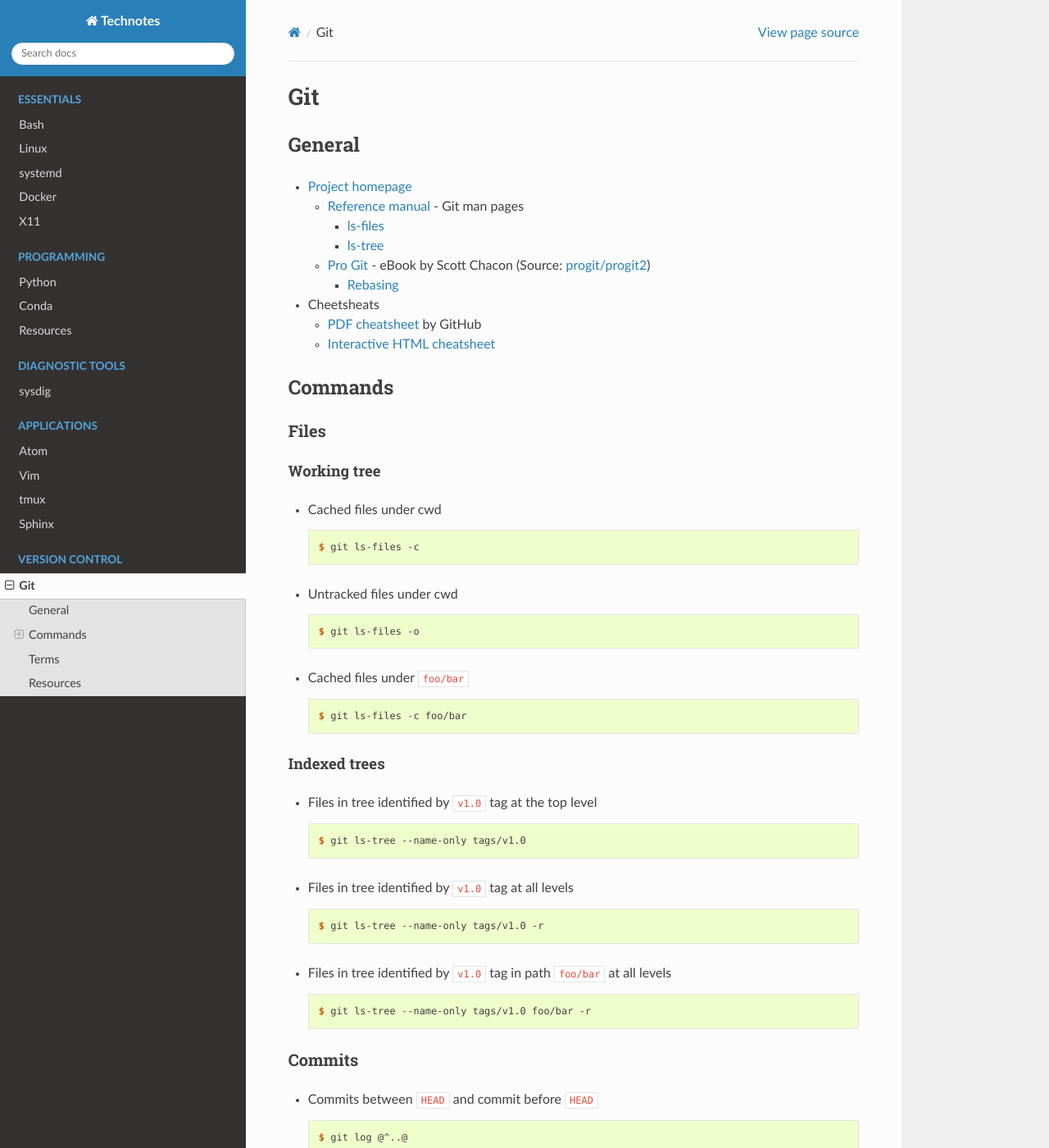
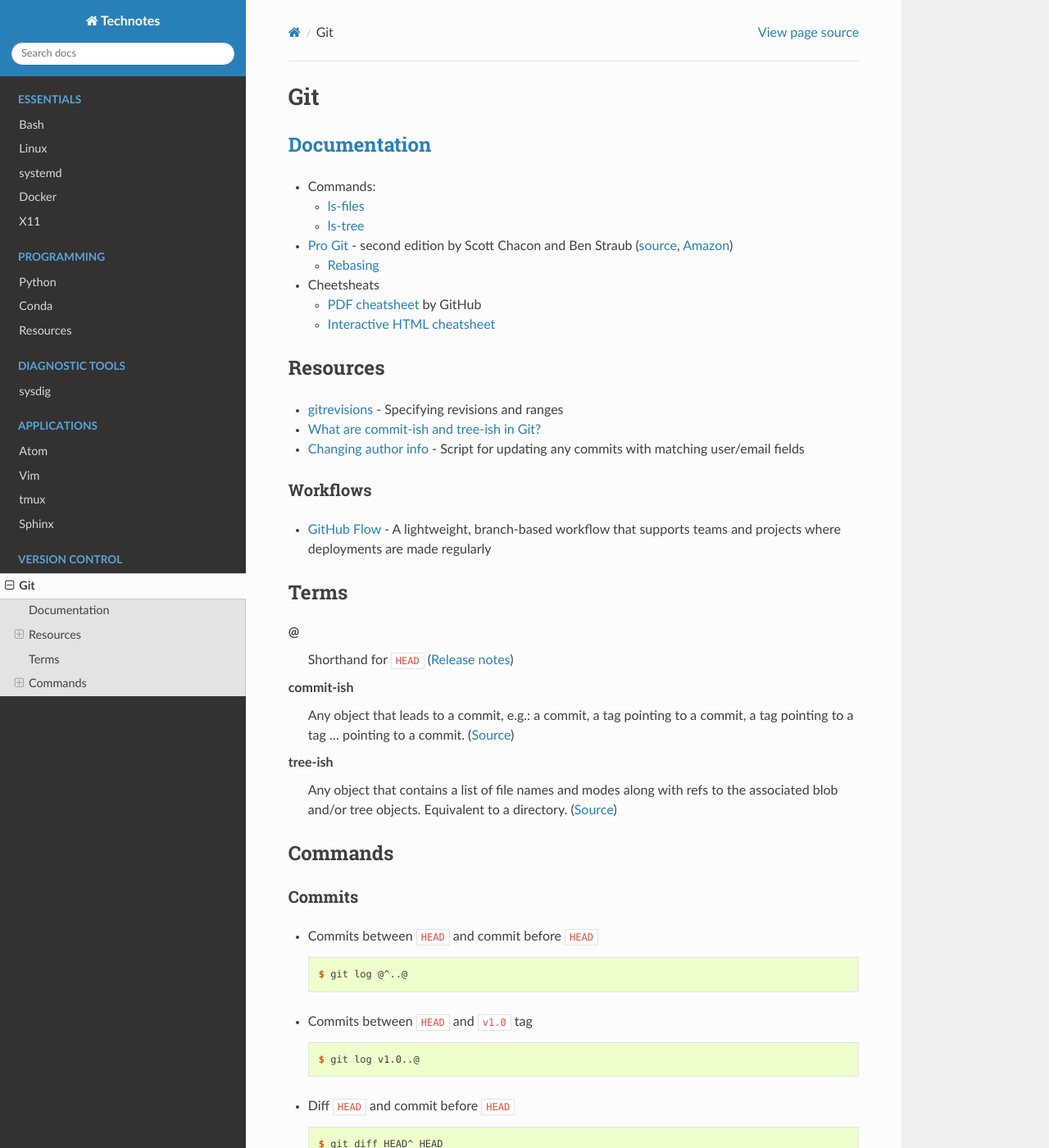
Before and after one commit to heterotopian/technotes, a Sphinx documentation site: the page built from source/git.rst, in a window 1280 px wide and 1400 px high. Shown: the whole window at 82% size. Built offline with Sphinx 7.4.7 and the Read the Docs theme 2.0.0, drawn with Linux system fonts in a browser that asks for light colours; some of the changed text lies outside the part shown.

Commit message:
Reorganize

```diff
--- a/source/git.rst
+++ b/source/git.rst
@@ -6,22 +6,20 @@ Git
 
 .. highlight:: console
 
+`Documentation <https://git-scm.com/docs>`_
+===========================================
 
-General
-=======
+- Commands:
 
-- `Project homepage <https://git-scm.com>`_
+  - `ls-files <https://git-scm.com/docs/git-ls-files>`_
+  - `ls-tree <https://git-scm.com/docs/git-ls-tree>`_
 
-  - `Reference manual <https://git-scm.com/docs>`_ -
-    Git man pages
+- `Pro Git <https://git-scm.com/book/en/v2>`_ -
+  second edition by Scott Chacon and Ben Straub
+  (`source <https://github.com/progit/progit2>`_,
+  `Amazon <https://www.amazon.com/Pro-Git-Scott-Chacon/dp/1484200772>`_)
 
-    - `ls-files <https://git-scm.com/docs/git-ls-files>`_
-    - `ls-tree <https://git-scm.com/docs/git-ls-tree>`_
-
-  - `Pro Git <https://git-scm.com/book/en/v2>`_ -
-    eBook by Scott Chacon (Source: `progit/progit2 <https://github.com/progit/progit2>`_)
-
-    - `Rebasing <https://git-scm.com/book/en/v2/Git-Branching-Rebasing>`_
+  - `Rebasing <https://git-scm.com/book/en/v2/Git-Branching-Rebasing>`_
 
 - Cheetsheats
 
@@ -30,45 +28,44 @@ General
 
 
 
+Resources
+=========
+
+- `gitrevisions <https://mirrors.edge.kernel.org/pub/software/scm/git/docs/gitrevisions.html#_specifying_revisions>`_ -
+  Specifying revisions and ranges
+- `What are commit-ish and tree-ish in Git? <https://stackoverflow.com/questions/23303549/what-are-commit-ish-and-tree-ish-in-git>`_
+- `Changing author info <https://help.github.com/articles/changing-author-info/>`_ -
+  Script for updating any commits with matching user/email fields
+
+Workflows
+---------
+
+- `GitHub Flow <https://guides.github.com/introduction/flow/>`_ -
+  A lightweight, branch-based workflow that supports teams and projects where deployments are made regularly
+
+
+
+Terms
+=====
+
+@
+    Shorthand for |HEAD|
+    (`Release notes <https://github.com/git/git/blob/v1.8.5/Documentation/RelNotes/1.8.5.txt#L100-101>`_)
+
+commit-ish
+    Any object that leads to a commit, e.g.:
+    a commit, a tag pointing to a commit, a tag pointing to a tag ... pointing to a commit.
+    (`Source <https://git-scm.com/docs/gitglossary#gitglossary-aiddefcommit-ishacommit-ishalsocommittish>`_)
+
+tree-ish
+    Any object that contains a list of file names and modes along with refs to the associated blob and/or tree objects.
+    Equivalent to a directory.
+    (`Source <https://git-scm.com/docs/gitglossary#gitglossary-aiddeftree-ishatree-ishalsotreeish>`_)
+
+
 
 Commands
 ========
-
-Files
------
-
-Working tree
-~~~~~~~~~~~~
-
-- Cached files under cwd ::
-
-    $ git ls-files -c
-
-- Untracked files under cwd ::
-
-    $ git ls-files -o
-
-- Cached files under ``foo/bar`` ::
-
-    $ git ls-files -c foo/bar
-
-
-Indexed trees
-~~~~~~~~~~~~~
-
-- Files in tree identified by |v1.0| tag at the top level ::
-
-    $ git ls-tree --name-only tags/v1.0
-
-- Files in tree identified by |v1.0| tag at all levels ::
-
-    $ git ls-tree --name-only tags/v1.0 -r
-
-- Files in tree identified by |v1.0| tag in path ``foo/bar`` at all levels ::
-
-    $ git ls-tree --name-only tags/v1.0 foo/bar -r
-
-
 
 Commits
 -------
@@ -103,7 +95,6 @@ Diffing
     $ git diff @:file.rst @^1:file.rst
 
 
-
 Tags
 ----
 
@@ -116,36 +107,36 @@ Tags
     $ git push origin :refs/tags/TAGNAME
 
 
+Working tree
+------------
+
+- Cached files ::
+
+    $ git ls-files
+
+- Cached files under ``foo/bar`` ::
+
+    $ git ls-files foo/bar
+
+- Untracked files ::
+
+    $ git ls-files -o
 
 
-Terms
-=====
+Indexed trees
+-------------
 
-@
-    Shorthand for |HEAD|
-    (`release notes <https://github.com/git/git/blob/v1.8.5/Documentation/RelNotes/1.8.5.txt#L100-101>`_)
+- Files in tree identified by |v1.0| tag at the top level ::
 
-commit-ish
-    Any object that leads to a commit, e.g.:
-    a commit, a tag pointing to a commit, a tag pointing to a tag ... pointing to a commit.
-    (`Source <https://git-scm.com/docs/gitglossary#gitglossary-aiddefcommit-ishacommit-ishalsocommittish>`_)
+    $ git ls-tree --name-only tags/v1.0
 
-tree-ish
-    Any object that contains a list of file names and modes along with refs to the associated blob and/or tree objects.
-    Equivalent to a directory.
-    (`Source <https://git-scm.com/docs/gitglossary#gitglossary-aiddeftree-ishatree-ishalsotreeish>`_)
+- Files in tree identified by |v1.0| tag at all levels ::
 
+    $ git ls-tree --name-only tags/v1.0 -r
 
+- Files in tree identified by |v1.0| tag in path ``foo/bar`` at all levels ::
 
-
-Resources
-=========
-
-- `GitHub Flow <https://guides.github.com/introduction/flow/>`_ -
-  A lightweight, branch-based workflow that supports teams and projects where deployments are made regularly
-- `Changing author info <https://help.github.com/articles/changing-author-info/>`_ -
-  Script for updating any commits with matching user/email fields
-
+    $ git ls-tree --name-only tags/v1.0 foo/bar -r
 
 
 
```
Also changed, not shown: other parts of source/git.rst (+0 -5 lines).
